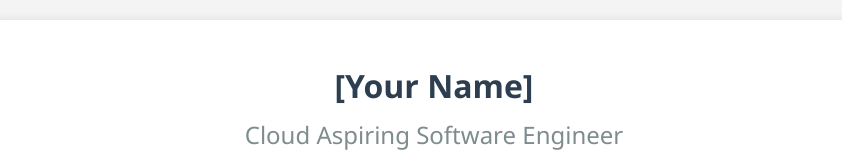
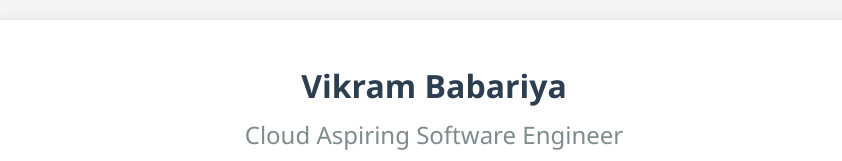
Before and after one commit to VikramBabariya/cloud-resume, a website: page frontend/index.html in a window 1280 px wide. Shown: the top 161 px of the page, without its empty margins (206-1048 px from the left). Drawn offline with Linux system fonts and the light colour scheme; no server answers.

Commit message:
Added my name in resume

```diff
--- a/frontend/index.html
+++ b/frontend/index.html
@@ -10,7 +10,7 @@
   <body>
     <div class="container">
       <header>
-        <h1>[Your Name]</h1>
+        <h1>Vikram Babariya</h1>
         <h2>Cloud Aspiring Software Engineer</h2>
         <div class="contact-info">
           <p>Email: [Your Email] | Location: [Your City, Country]</p>
```
